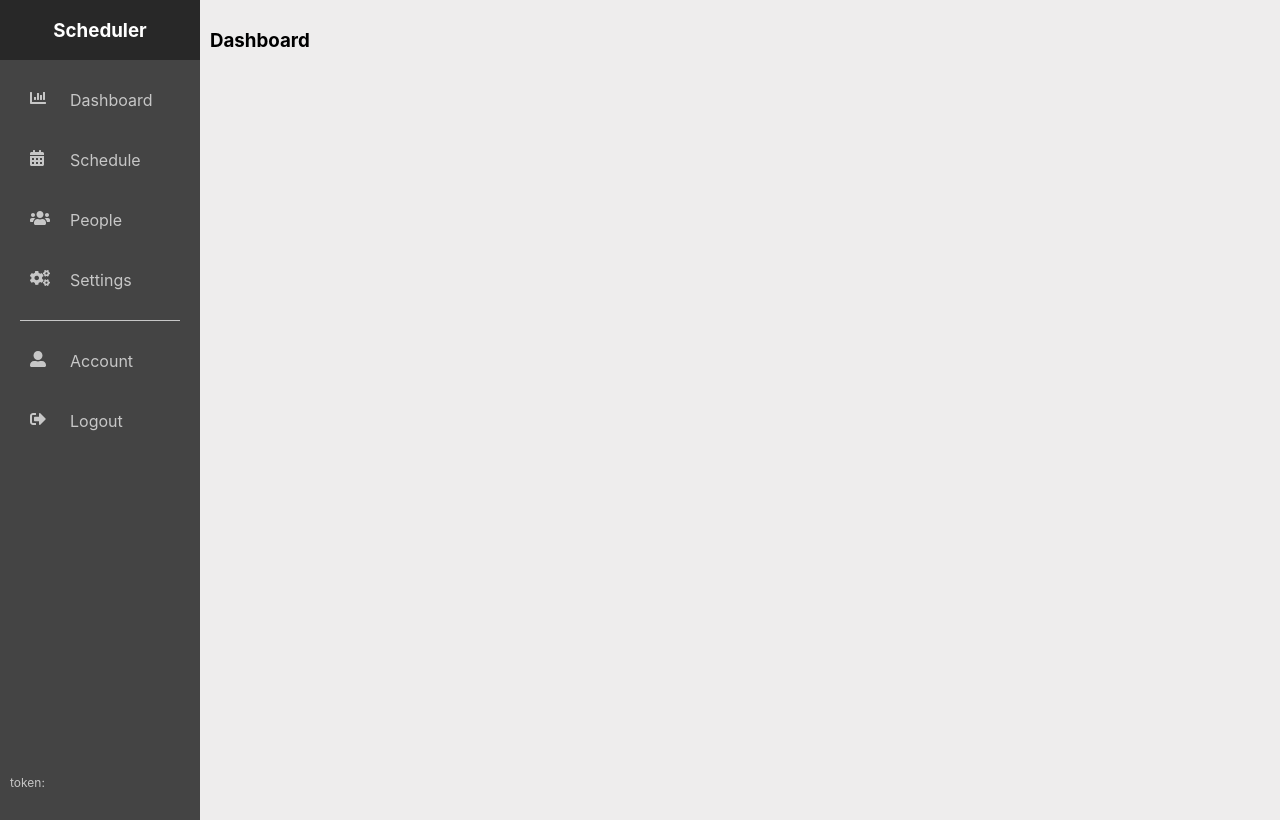
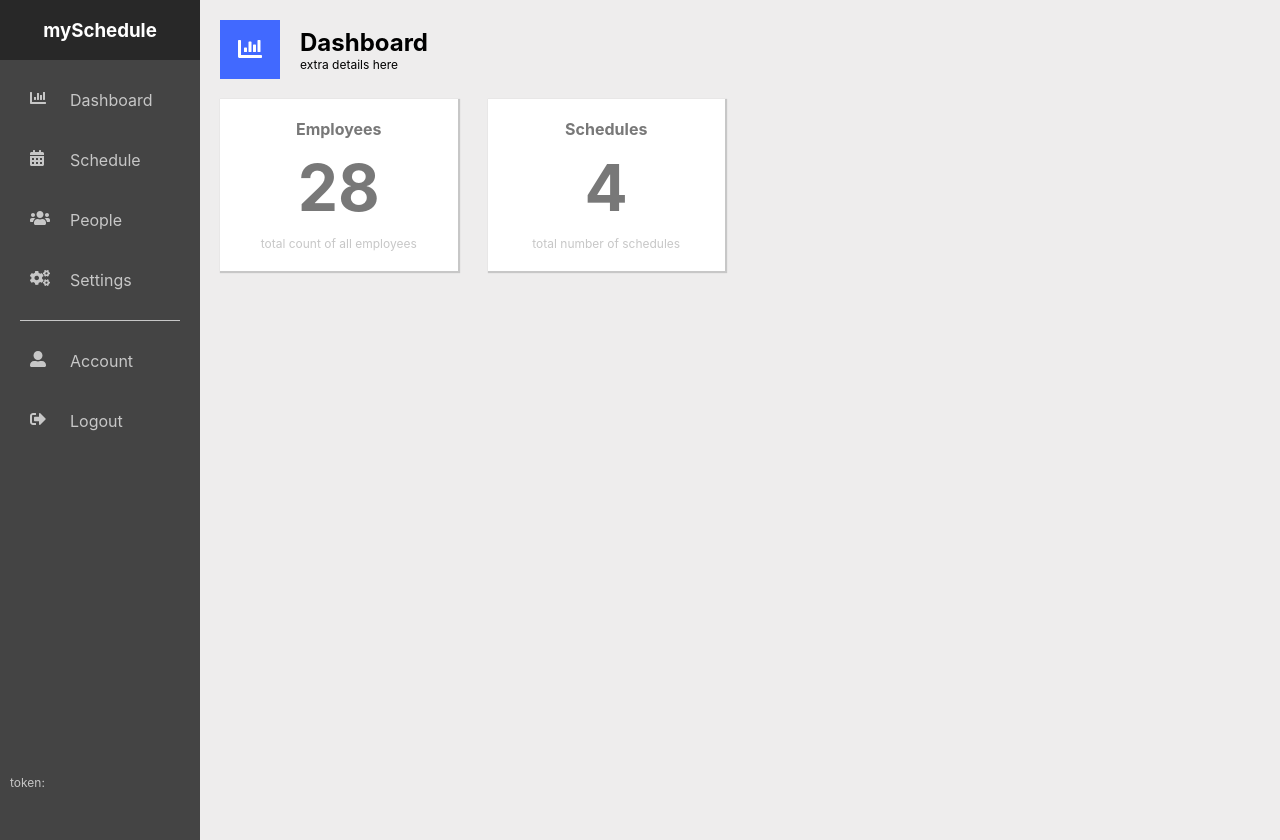
Before and after one commit to matthewray-pgh/scheduler, a React (Create React App) app: page /dashboard in a window 1280 px wide. Built offline with nearby package versions, Linux system fonts and the light colour scheme; the HTML template or start-up script is replaced by a standard one.

Commit message:
feat: update to dashboard page

```diff
--- a/src/components/SideNav.js
+++ b/src/components/SideNav.js
@@ -46,7 +46,9 @@ export const SideNav = () => {
     <>
       <aside className="aside">
         <div className="aside__heading">
-          <h1>Scheduler</h1>
+          <div>
+            <h1>mySchedule</h1>
+          </div>
           <button
             className="aside__mobile-button"
             onClick={handleMobileMenuClick}
@@ -86,7 +88,7 @@ const Menu = ({ token, handleUserLogout, handleUserNavigate, activePage }) => {
         <li>
           <Link to="/dashboard" onClick={handleUserNavigate}>
             <FontAwesomeIcon className="aside__nav--icon" icon={faChartBar} />
-            <span>Dashboard</span>
+            <span className="aside__nav--text">Dashboard</span>
           </Link>
         </li>
         <li>
@@ -95,25 +97,19 @@ const Menu = ({ token, handleUserLogout, handleUserNavigate, activePage }) => {
               className="aside__nav--icon"
               icon={faCalendarAlt}
             />
-            <span>Schedule</span>
+            <span className="aside__nav--text">Schedule</span>
           </Link>
         </li>
-        {/* <li>
-          <Link to="/sections" onClick={handleUserNavigate}>
-            <FontAwesomeIcon className="aside__nav--icon" icon={faTasks} />
-            <span className="aside__nav--text">Sections</span>
-          </Link>
-        </li> */}
         <li>
           <Link to="/people" onClick={handleUserNavigate}>
             <FontAwesomeIcon className="aside__nav--icon" icon={faUsers} />
-            <span>People </span>
+            <span className="aside__nav--text">People </span>
           </Link>
         </li>
         <li>
           <Link to="/configuration" onClick={handleUserNavigate}>
             <FontAwesomeIcon className="aside__nav--icon" icon={faCogs} />
-            <span>Settings</span>
+            <span className="aside__nav--text">Settings</span>
           </Link>
         </li>
       </ul>
--- a/src/pages/Dashboard.js
+++ b/src/pages/Dashboard.js
@@ -1,12 +1,84 @@
-import React from "react";
+import React, { useEffect, useState } from "react";
+
+import { FontAwesomeIcon } from "@fortawesome/react-fontawesome";
+import { faChartBar } from "@fortawesome/free-solid-svg-icons";
 
 import "../styles/Dashboard.scss";
 
+import usePersonAPI from "../hooks/UsePersonApi";
+import useSchedulesAPI from "../hooks/UseSchedulesApi";
+
 export const Dashboard = () => {
+  const [personList, setPersonList] = useState(0);
+
+  const { fetchPersonList } = usePersonAPI();
+  const getPersons = () => {
+    fetchPersonList().then((persons) => {
+      if (persons !== undefined && persons.length > 0) {
+        setPersonList(persons.length);
+      }
+    });
+  };
+
+  useEffect(() => {
+    getPersons();
+    // eslint-disable-next-line
+  }, []);
+
+  const [scheduleList, setScheduleList] = useState([]);
+
+  const { fetchScheduleList } = useSchedulesAPI();
+  const getSchedules = () => {
+    fetchScheduleList().then((schedules) => {
+      if (schedules !== undefined && schedules.length > 0) {
+        setScheduleList(schedules.length);
+      }
+    });
+  };
+
+  useEffect(() => {
+    getSchedules();
+    // eslint-disable-next-line
+  }, []);
+
   return (
     <main className="dashboard__main">
-      <h1>Dashboard</h1>
-      <section></section>
+      <section className="dashboard__header">
+        <div className="dashboard__header--icon">
+          <FontAwesomeIcon icon={faChartBar} />
+        </div>
+        <div className="dashboard__header--details">
+          <div className="dashboard__header--details-title">Dashboard</div>
+          <div className="dashboard__header--details-subtitle">
+            {" "}
+            extra details here
+          </div>
+        </div>
+      </section>
+
+      <section className="dashboard__widgets">
+        <WidgetSummaryCard
+          title="Employees"
+          summary={personList}
+          footnote="total count of all employees"
+        />
+
+        <WidgetSummaryCard
+          title="Schedules"
+          summary={scheduleList}
+          footnote="total number of schedules"
+        />
+      </section>
     </main>
   );
 };
+
+const WidgetSummaryCard = ({title, summary, footnote}) => {
+  return (
+    <div className="dashboard__summary-card">
+      <div className="dashboard__summary-card--title">{title}</div>
+      <div className="dashboard__summary-card--content">{summary}</div>
+      <div className="dashboard__summary-card--footer">{footnote}</div>
+    </div>
+  )
+}
--- a/src/pages/Schedule.js
+++ b/src/pages/Schedule.js
@@ -198,8 +198,7 @@ export const ListView = ({
           {loading && <h1>Retrieving Schedules ...</h1>}
             {schedules.map((d, i) => {
               return (
-                <div className="schedules-list__grid">
-                  <React.Fragment key={`${d.id}-${d.name}`}>
+                <div className="schedules-list__grid" key={`${d.id}-${d.name}`}>
                   <span className="schedules-list__grid--name-cell">
                     <div className="schedules-list__grid--bold-text">
                       {d.name}
@@ -208,8 +207,7 @@ export const ListView = ({
                   </span>
 
                   <span className="schedules-list__grid--date-cell">
-                      {d.startdate ?? "--/--/----"} to{" "}
-                      {d.enddate ?? "--/--/----"}
+                    {d.startdate ?? "--/--/----"} to {d.enddate ?? "--/--/----"}
                   </span>
 
                   <span className="schedules-list__grid--position-cell">
@@ -231,7 +229,6 @@ export const ListView = ({
                       />
                     </Link>
                   </span>
-                  </React.Fragment>
                 </div>
               );
             })}
--- a/src/styles/Dashboard.scss
+++ b/src/styles/Dashboard.scss
@@ -1,18 +1,89 @@
 .dashboard {
   &__main {
     height: 100vh;
-    padding: 10px;
+    padding: 20px;
+  }
+
+  &__header {
+    padding-bottom: 20px;
+
+    display: grid;
+    grid-template-columns: auto 1fr;
+    align-items: center;
+
+    &--icon {
+      font-size: 1.5em;
+      text-align: center;
+      padding: 15px 18px;
+
+      background-color: var(--primary-blue);
+      color: var(--white);
+    }
+
+    &--details {
+      padding-left: 20px;
+    }
+
+    &--details-title {
+      font-size: 1.5em;
+      font-weight: bold;
+    }
+
+    &--details-subtitle {
+      font-size: 0.75em;
+      font-weight: normal;
+    }
+  }
+
+  &__summary-card {
+    padding: 20px;
+    background-color: var(--white);
+    box-shadow: 1px 1px 1px 1px var(--light-gray);
+    text-align: center;
+
+    &--title {
+      font-size: 1em;
+      font-weight: bold;
+      color: var(--dark-gray);
+    }
+
+    &--content {
+      padding: 10px;
+      font-size: 4em;
+      font-weight: bold;
+      color: var(--dark-gray);
+    }
+
+    &--footer {
+      font-size: 0.75em;
+      font-weight: normal;
+      color: var(--gray);
+    }
   }
 }
 
 /* desktops */
 @media (min-width: 960px) {
+  .dashboard__widgets {
+    display: grid;
+    grid-template-columns: 1fr 1fr 1fr 1fr;
+    grid-gap: 30px;
+  }
 }
 
 /* tablet */
-@media (min-width: 480px) and (max-width: 768px) {
+@media (min-width: 600px) and (max-width: 960px) {
+  .dashboard__widgets {
+    display: grid;
+    grid-template-columns: 1fr 1fr;
+    grid-gap: 20px;
+  }
 }
 
 /* mobile */
-@media (max-width: 480px) {
+@media (max-width: 600px) {
+  .dashboard__widgets {
+    display: grid;
+    grid-template-columns: 1fr;
+  }
 }
--- a/src/styles/ScheduleList.scss
+++ b/src/styles/ScheduleList.scss
@@ -60,6 +60,7 @@
 
     background-color: var(--white);
     color: var(--dark);
+    box-shadow: 1px 1px 1px 1px #ddd;
 
     &--name-cell {
       // margin-bottom: 5px;
--- a/src/styles/SideNav.scss
+++ b/src/styles/SideNav.scss
@@ -78,13 +78,20 @@ $menu-font-color: #ffffff;
 }
 
 /* desktops */
-@media (min-width: 768) {
+@media (min-width: 768px) {
 
 }
 
 /* tablet */
 @media (min-width: 480px) and (max-width: 768px) {
+
   .aside {
+    &__heading {
+      h1 {
+        display: none;
+      }
+    }
+
     &__nav{
       &--icon {
         font-size: 20px;
```
Also changed, not shown: src/pages/People.js (+0 -8 lines). Lines whose indentation alone changed are shown as unchanged.
